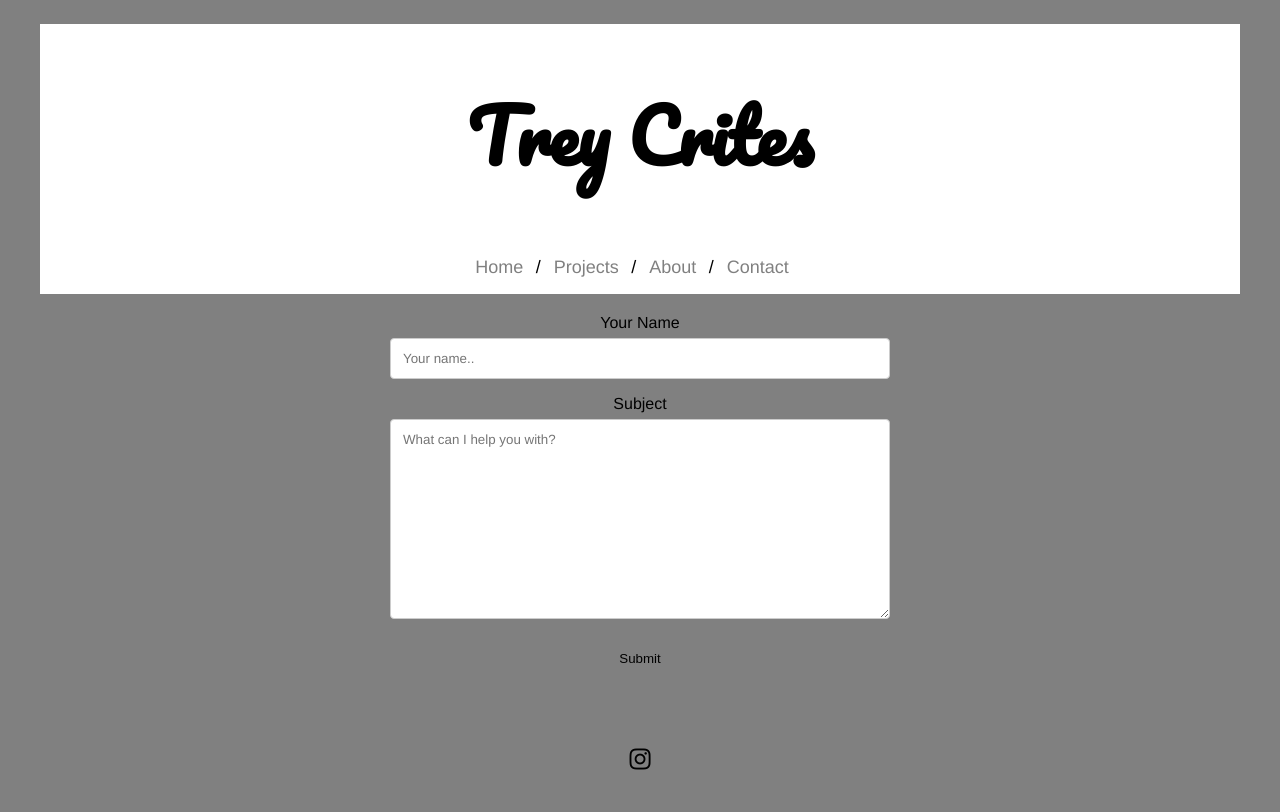
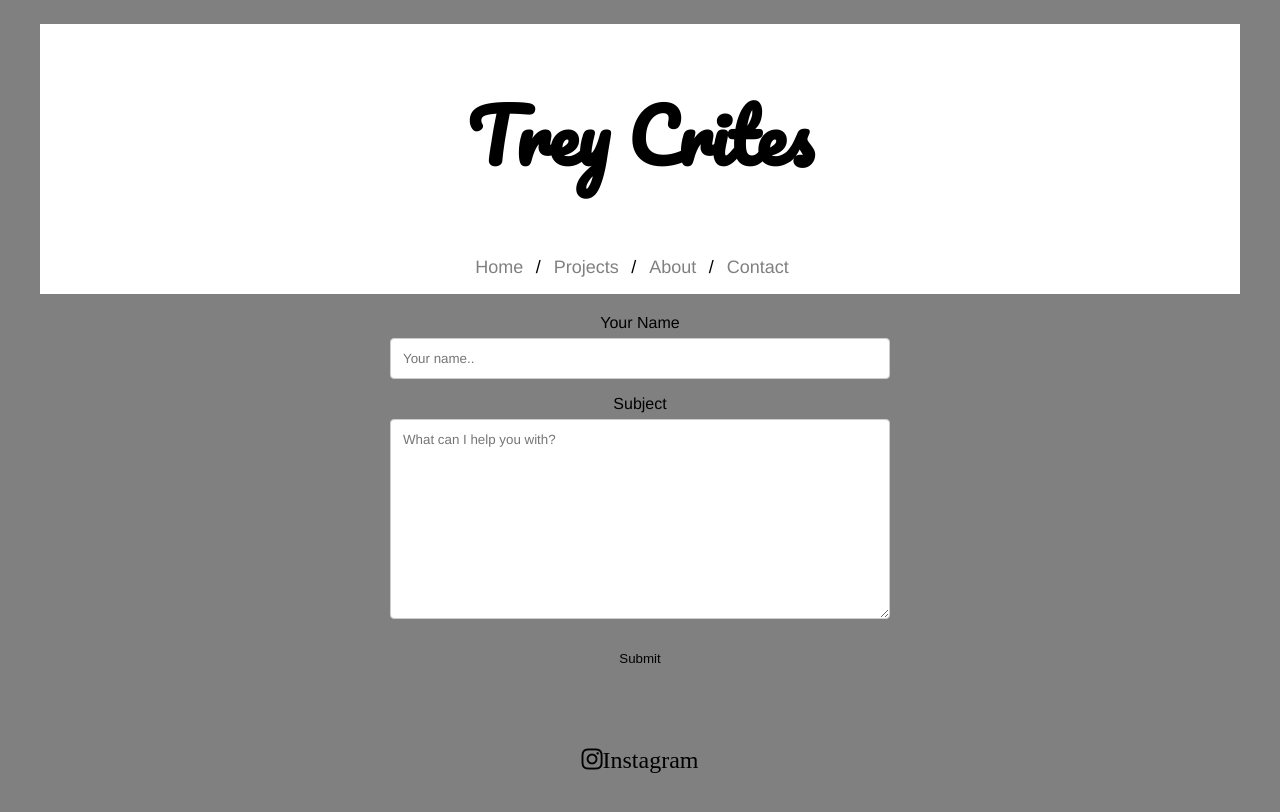
Before and after one commit to TreyCr/CTK301, a plain HTML site: page FinalsReport/TreysContact.html in a window 1280 px wide. Drawn offline with Linux system fonts and the light colour scheme.

Commit message:
Update TreysContact.html

```diff
--- a/FinalsReport/TreysContact.html
+++ b/FinalsReport/TreysContact.html
@@ -34,6 +34,6 @@
 			</main>
 </body>
 <footer>
-	<p><a class="fab fa-instagram" href="https://instagram.com/thetreybien"></a></p>
+	<p><a class="fab fa-instagram" href="https://instagram.com/thetreybien" target="_blank">Instagram</a></p>
 </footer>
 </html>
```
